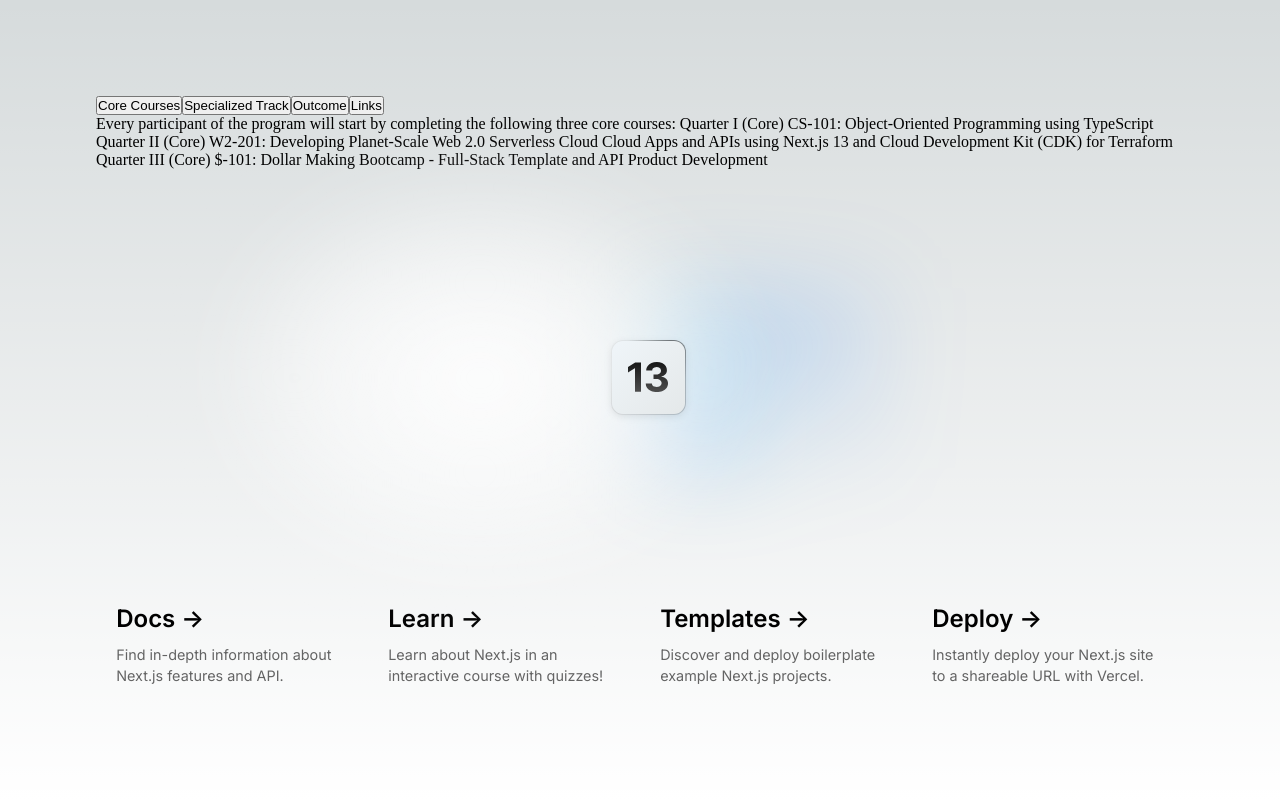
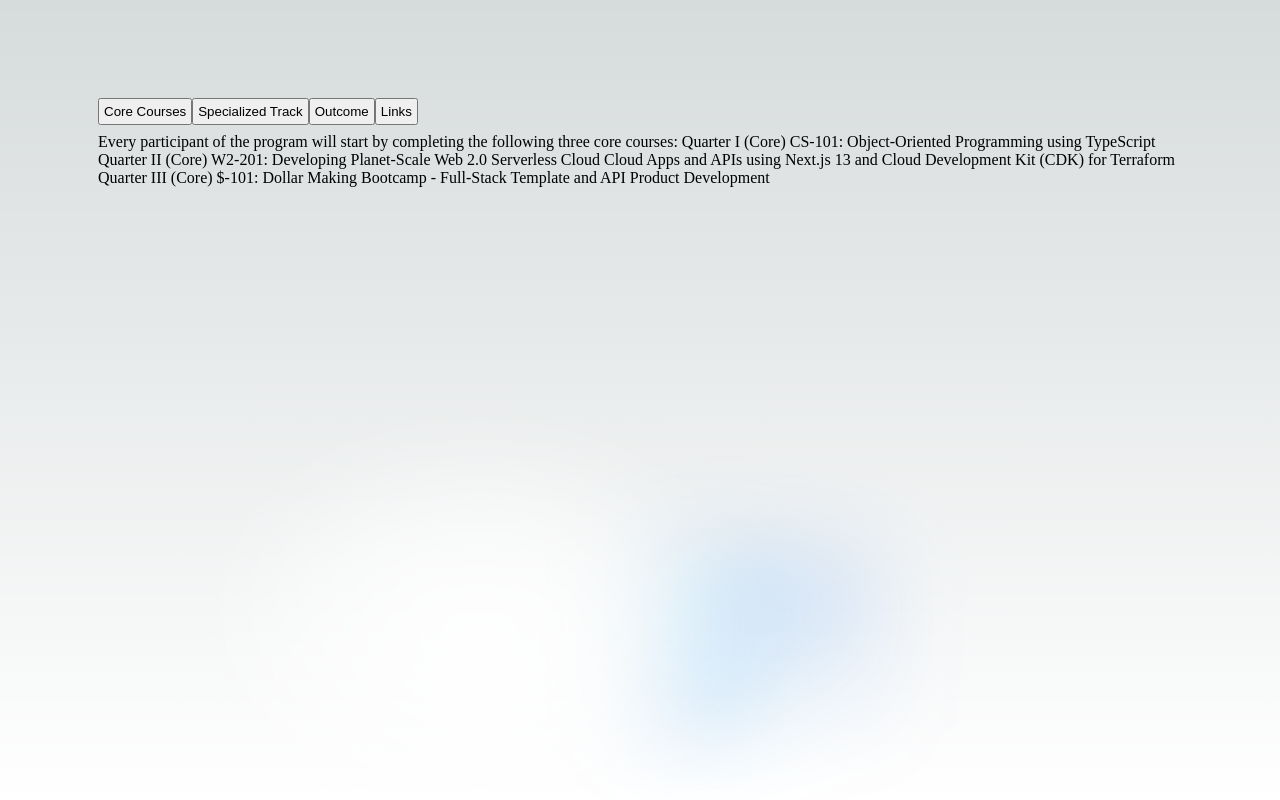
Before and after one commit to fazzyA/PIAIC-syllabus, a Next.js app: page / in a window 1280 px wide. Built offline with nearby package versions, Linux system fonts and the light colour scheme.

Commit message:
extra removed

```diff
--- a/components/navigation.js
+++ b/components/navigation.js
@@ -10,15 +10,15 @@
   export default function Navigation() {
 
     return (
-      <Flex   w="100%" color='black'>
-      <Tabs  variant='soft-rounded' colorScheme='green' >
+      <div   w="100%" color='black'>
+      <Tabs m={2} variant='soft-rounded' colorScheme='green' >
       <TabList>
-        <Tab>Core Courses</Tab>
-        <Tab >Specialized Track</Tab>
-        <Tab>Outcome</Tab>
-        <Tab>Links</Tab>
+        <Tab  p={4}>Core Courses</Tab>
+        <Tab  p={4} >Specialized Track</Tab>
+        <Tab  p={4}>Outcome</Tab>
+        <Tab  p={4}>Links</Tab>
       </TabList>
-      <TabPanels>
+      <TabPanels my={8}>
         <TabPanel>
         Every participant of the program will start by completing the following three core courses:
 
@@ -125,6 +125,6 @@
         </TabPanel>
       </TabPanels>
     </Tabs>
-    </Flex>
+    </div>
     );
   }
--- a/pages/index.tsx
+++ b/pages/index.tsx
@@ -10,7 +10,7 @@
   return (
     <>
       <Head>
-        <title>Create Next App</title>
+        <title>Syllabus</title>
         <meta name="description" content="Generated by create next app" />
         <meta name="viewport" content="width=device-width, initial-scale=1" />
         <link rel="icon" href="/favicon.ico" />
@@ -23,18 +23,10 @@
 
         <div className={styles.center}>
 
-          <div className={styles.thirteen}>
-            <Image
-              src="/thirteen.svg"
-              alt="13"
-              width={40}
-              height={31}
-              priority
-            />
-          </div>
+
         </div>
 
-        <div className={styles.grid}>
+        {/* <div className={styles.grid}>
           <a
             href="https://nextjs.org/docs?utm_source=create-next-app&utm_medium=default-template&utm_campaign=create-next-app"
             className={styles.card}
@@ -91,7 +83,7 @@
               with&nbsp;Vercel.
             </p>
           </a>
-        </div>
+        </div> */}
       </main>
     </>
   )
```
